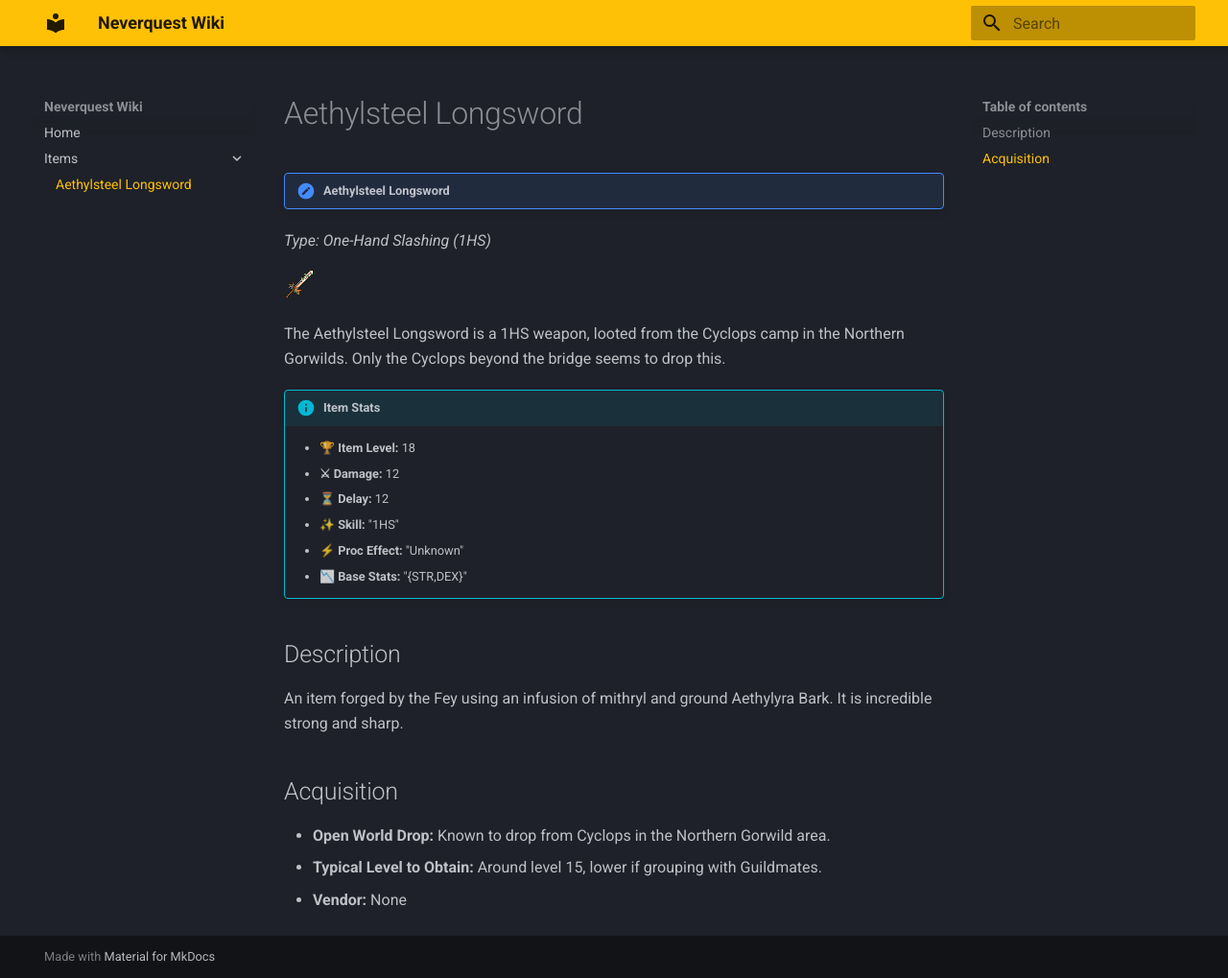
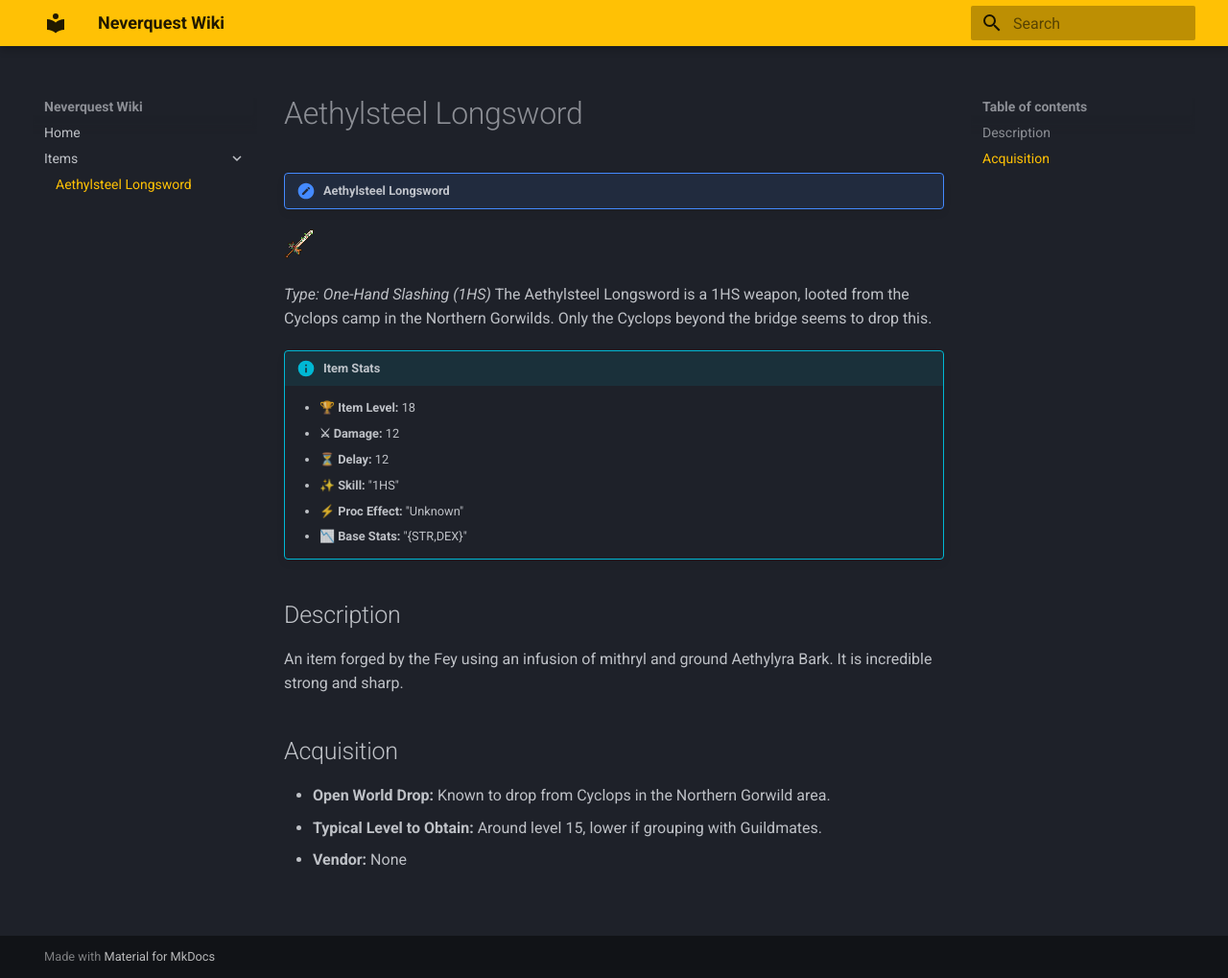
Before and after one commit to NeverQuest-Ben/NeverQuest, an MkDocs documentation site: the page built from docs/itemDatabase/Aethylsteel_Longsword.md, in a window 1280 px wide and 1019 px high. Shown: the whole window at 96% size. Built offline with MkDocs 1.6.1 and Material for MkDocs 9.7.7, drawn with Linux system fonts in a browser that asks for light colours.

```diff
--- a/docs/itemDatabase/Aethylsteel_Longsword.md
+++ b/docs/itemDatabase/Aethylsteel_Longsword.md
@@ -1,9 +1,8 @@
 !!! abstact "Aethylsteel Longsword"
-   *Type: One-Hand Slashing (1HS)*
-
 
 ![Aethylsteel Longsword](../gameAssets/Aethylsteel_Longsword.png){: style="image-rendering: pixelated; width: 32px;" }
 
+*Type: One-Hand Slashing (1HS)*
 The Aethylsteel Longsword is a 1HS weapon, looted from the Cyclops camp in the Northern Gorwilds.  Only the Cyclops beyond the bridge seems to drop this.
 
 !!! info "Item Stats"
```
